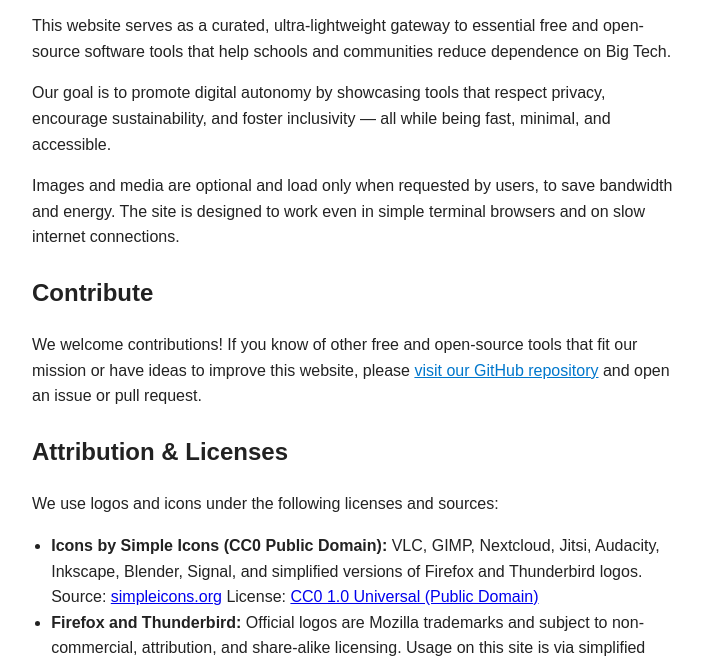
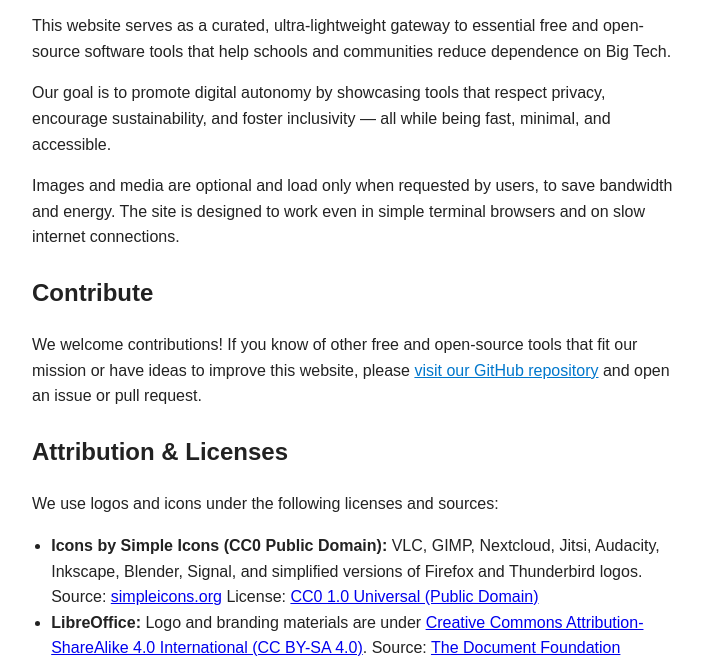
Before and after one commit to hardwell8k/NUMERIQUE-ESSENTIEL, a plain HTML site: page about.html in a window 1280 px wide. Shown: the part 141-800 px from the top of the page, without its empty margins (283-986 px from the left). Drawn offline with Linux system fonts and the light colour scheme.

Commit message:
LibreOffice licence

```diff
--- a/about.html
+++ b/about.html
@@ -59,7 +59,7 @@
 
   <h2>Contribute</h2>
   <p>
-    We welcome contributions! If you know of other free and open-source tools that fit our mission or have ideas to improve this website, please <a href="https://github.com/yourrepo/nird-essentials" target="_blank" rel="noopener noreferrer" class="external">visit our GitHub repository</a> and open an issue or pull request.
+    We welcome contributions! If you know of other free and open-source tools that fit our mission or have ideas to improve this website, please <a href="https://github.com/hardwell8k/NUMERIQUE-ESSENTIEL" target="_blank" rel="noopener noreferrer" class="external">visit our GitHub repository</a> and open an issue or pull request.
   </p>
 
   <h2>Attribution & Licenses</h2>
@@ -70,6 +70,11 @@
     VLC, GIMP, Nextcloud, Jitsi, Audacity, Inkscape, Blender, Signal, and simplified versions of Firefox and Thunderbird logos.
     Source: <a href="https://simpleicons.org/" target="_blank" rel="noopener noreferrer">simpleicons.org</a>
     License: <a href="https://creativecommons.org/publicdomain/zero/1.0/" target="_blank" rel="noopener noreferrer">CC0 1.0 Universal (Public Domain)</a>
+  </li>
+  <li>
+    <strong>LibreOffice:</strong>
+    Logo and branding materials are under <a href="https://creativecommons.org/licenses/by-sa/4.0/" target="_blank" rel="noopener noreferrer">Creative Commons Attribution-ShareAlike 4.0 International (CC BY-SA 4.0)</a>.
+    Source: <a href="https://wiki.documentfoundation.org/Gallery_Logos" target="_blank" rel="noopener noreferrer">The Document Foundation</a>
   </li>
   <li>
     <strong>Firefox and Thunderbird:</strong>
```
Lines whose indentation alone changed are shown as unchanged.
